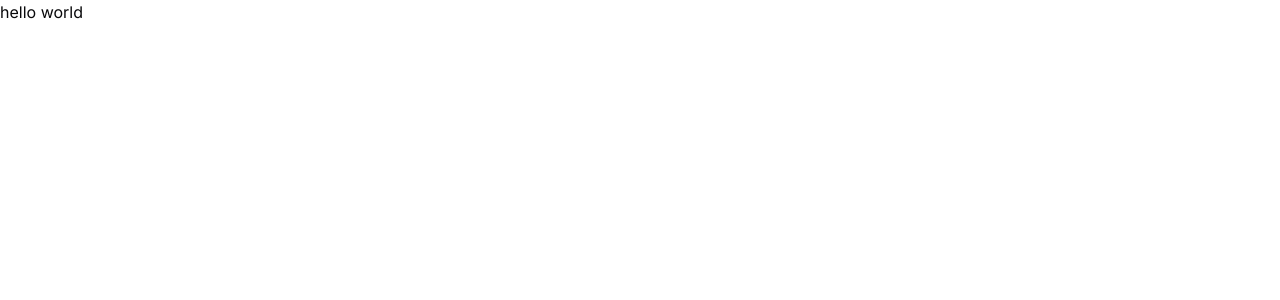
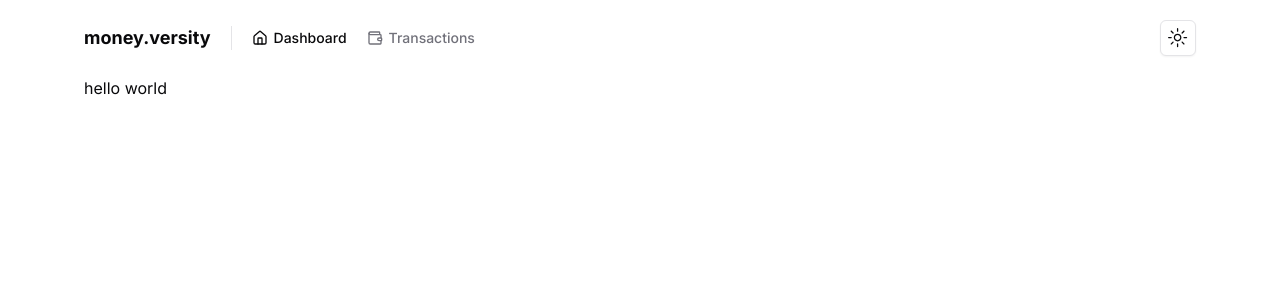
Before and after one commit to jvc22/money-versity, a Next.js app: page / in a window 1280 px wide. Shown: the top 300 px of the page. Built offline with nearby package versions, Linux system fonts and the light colour scheme.

Commit message:
feat: add b<ody> classnames and add <header> to -layout-

```diff
--- a/src/app/layout.tsx
+++ b/src/app/layout.tsx
@@ -1,7 +1,11 @@
 import type { Metadata } from 'next'
+
 import { Inter as FontSans } from 'next/font/google'
 import { cn } from '@/lib/utils'
 import './globals.css'
+
+import Header from '@/components/header'
+import { ThemeProvider } from '@/components/theme/theme-provider'
 
 const fontSans = FontSans({
   subsets: ['latin'],
@@ -22,11 +26,19 @@ export default function RootLayout({
     <html lang="pt-br">
       <body
         className={cn(
-          'min-h-screen bg-background font-sans antialiased',
+          'min-h-screen bg-background font-sans antialiased max-w-6xl mx-auto p-5 flex flex-col gap-5',
           fontSans.variable,
         )}
       >
-        {children}
+        <ThemeProvider
+          attribute="class"
+          defaultTheme="system"
+          enableSystem
+          disableTransitionOnChange
+        >
+          <Header />
+          {children}
+        </ThemeProvider>
       </body>
     </html>
   )
```
